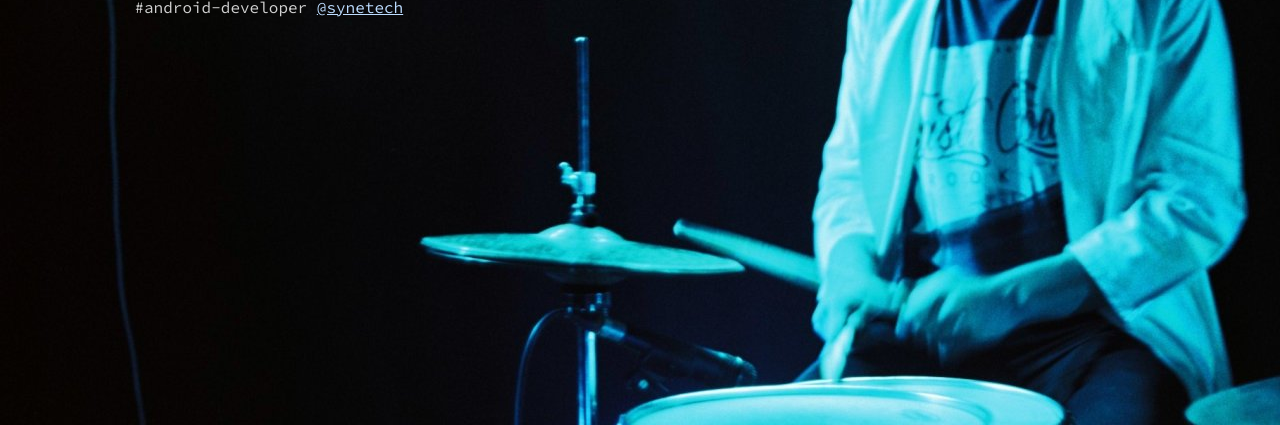
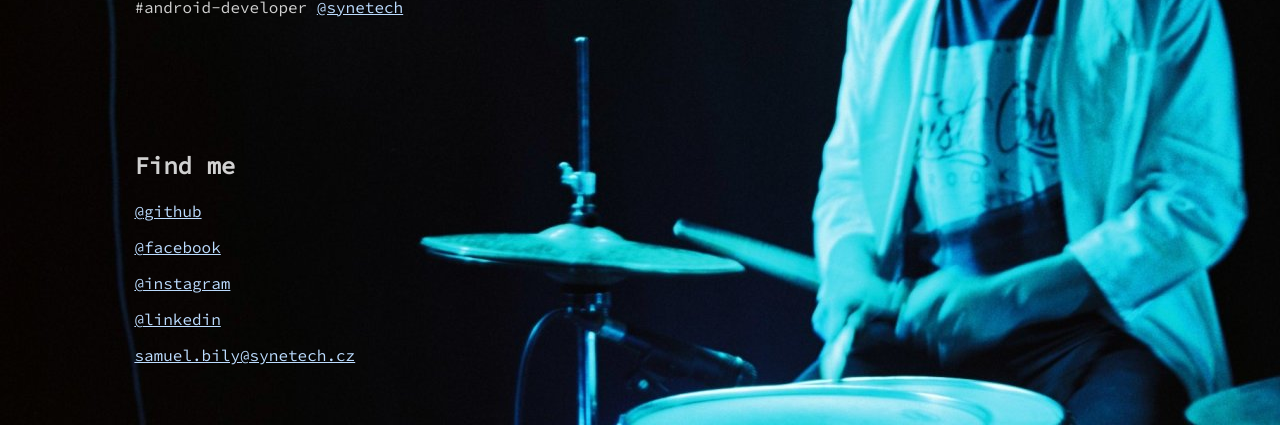
Before and after one commit to samuel-bily/samuel-bily.github.io, a plain HTML site: page index.html in a window 1280 px wide. Shown: the part 375-800 px from the top of the page. Drawn offline with Linux system fonts and the light colour scheme.

Commit message:
FEAT Added 'Find me' links to social networks and email

```diff
--- a/index.html
+++ b/index.html
@@ -16,6 +16,14 @@
         <a style="color: #bcdcff" href="http://synetech.cz" target="_blank">@synetech</a>
       </div>
     </div>
+    <div id="links">
+      <h2>Find me</h2>
+      <p><a href="https://github.com/samuel-bily" target="_blank">@github</a></p>
+      <p><a href="https://facebook.com/samo.bily" target="_blank">@facebook</a></p>
+      <p><a href="https://instagram.com/samuel_bily" target="_blank">@instagram</a></p>
+      <p><a href="https://www.linkedin.com/in/samuel-bil%C3%BD-a40892104/" target="_blank">@linkedin</a></p>
+      <p><a href="mailto:samuel.bily@synetech.cz" target="_blank">samuel.bily@synetech.cz</a></p>
+    </div>
   </div>
 </body>
 </html>
--- a/style.css
+++ b/style.css
@@ -25,6 +25,19 @@
   width: 128px;
 }
 
+#links {
+  position: relative;
+  padding-top: 10%;
+}
+#links h2 {
+  font-family: 'Source Code Pro', monospace;
+  color: #d1d1d1;
+}
+#links a {
+  font-family: 'Source Code Pro', monospace;
+  color: #bcdcff
+}
+
 #bg {
   position: fixed;
   top: -50%;
```
